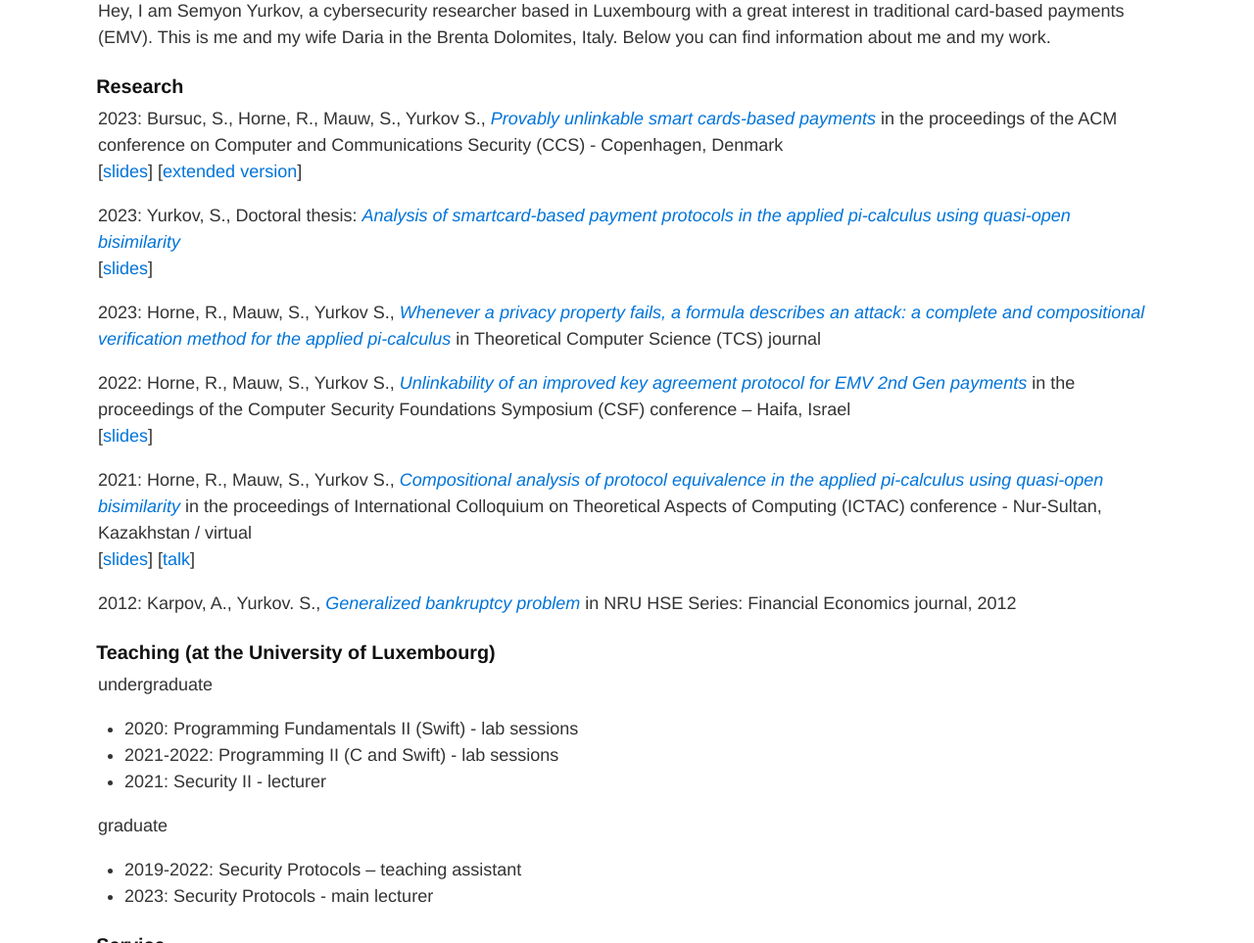
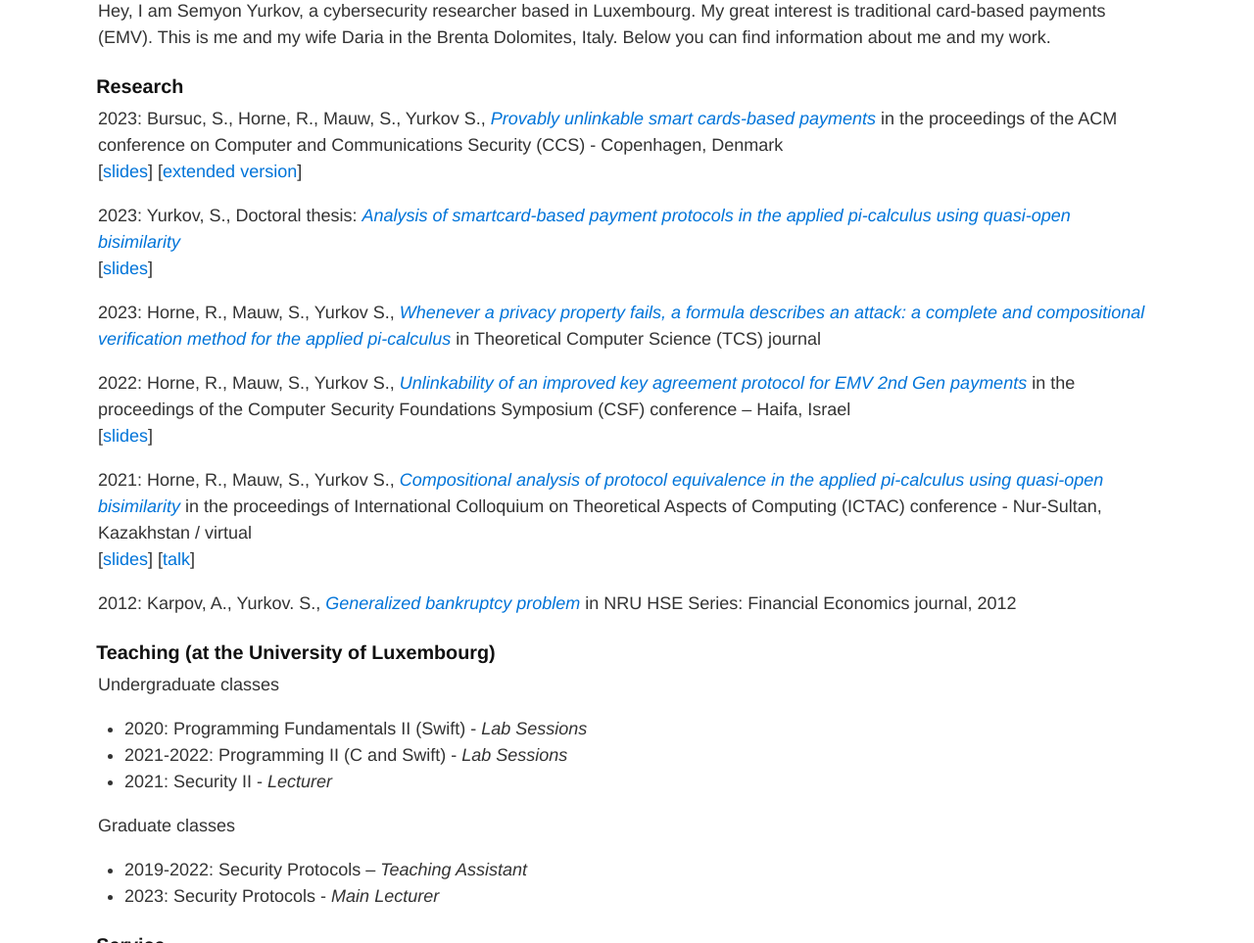
Before and after one commit to marblesurf/marblesurf.github.io, a Jekyll site: the page built from index.md, in a window 1280 px wide and 1400 px high. Shown: the part 437-1400 px from the top of the window at 98% size. Built offline with Jekyll 4.4.1, drawn with Linux system fonts in a browser that asks for light colours; some of the changed text lies outside the part shown.

Commit message:
Update index.md

```diff
--- a/index.md
+++ b/index.md
@@ -4,7 +4,7 @@ layout: default
 ¯\\\_(ツ)\_/¯
 ![Banner](assets/pic.png)
 
-Hey, I am Semyon Yurkov, a cybersecurity researcher based in Luxembourg with a great interest in traditional card-based payments (EMV). This is me and my wife Daria in the Brenta Dolomites, Italy. Below you can find information about me and my work.
+Hey, I am Semyon Yurkov, a cybersecurity researcher based in Luxembourg. My great interest is traditional card-based payments (EMV). This is me and my wife Daria in the Brenta Dolomites, Italy. Below you can find information about me and my work.
 
 ### Research
 
@@ -26,17 +26,17 @@ Hey, I am Semyon Yurkov, a cybersecurity researcher based in Luxembourg with a g
 
 
 ### Teaching (at the University of Luxembourg)
-undergraduate
-- 2020: Programming Fundamentals II (Swift) - lab sessions
-- 2021-2022: Programming II (C and Swift) - lab sessions
-- 2021: Security II - lecturer
+Undergraduate classes
+- 2020: Programming Fundamentals II (Swift) - *Lab Sessions*
+- 2021-2022: Programming II (C and Swift) - *Lab Sessions*
+- 2021: Security II - *Lecturer*
 
-graduate
-- 2019-2022: Security Protocols – teaching assistant
-- 2023: Security Protocols - main lecturer
+Graduate classes
+- 2019-2022: Security Protocols – *Teaching Assistant*
+- 2023: Security Protocols - *Main Lecturer*
 
 ### Service
-I was a subreviewer for ICTAC2020, SECRYPT2021, WPES2022, IEEE DSC2022, ESORICS2022, CODASPY2024, ARES2024.
+I reviewed papers for ICTAC2020, SECRYPT2021, WPES2022, IEEE DSC2022, ESORICS2022, CODASPY2024, ARES2024.
 
 ### Contacts
 [CV](assets/cv.pdf)
```
